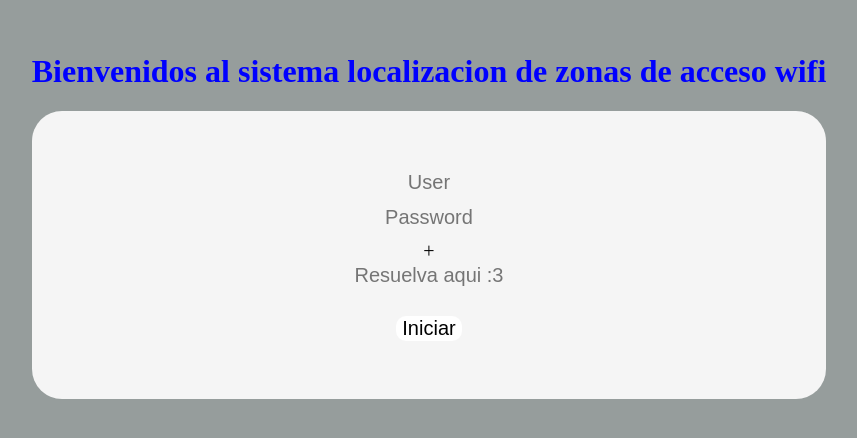
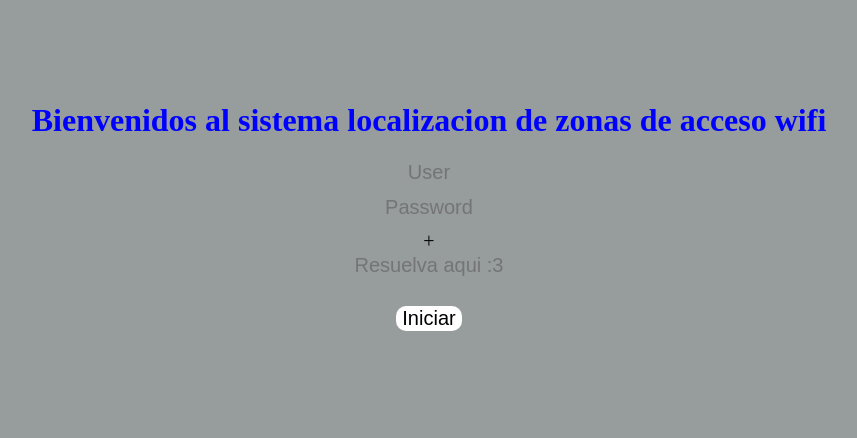
Before and after one commit to DanielBanquet11/ejercicio, a React (Vite) app: page / in a window 1280 px wide. Shown: the part 118-556 px from the top of the page, without its empty margins (211-1068 px from the left). Built offline with nearby package versions, Linux system fonts and the light colour scheme.

Commit message:
Update styles.css

```diff
--- a/src/styles.css
+++ b/src/styles.css
@@ -8,7 +8,7 @@ body{
     justify-content: center;
     align-items: center;
 }
-form{
+.f1{
     background: rgb(245, 245, 245);
     padding: 40px 0;
     border-radius: 30px;
```
